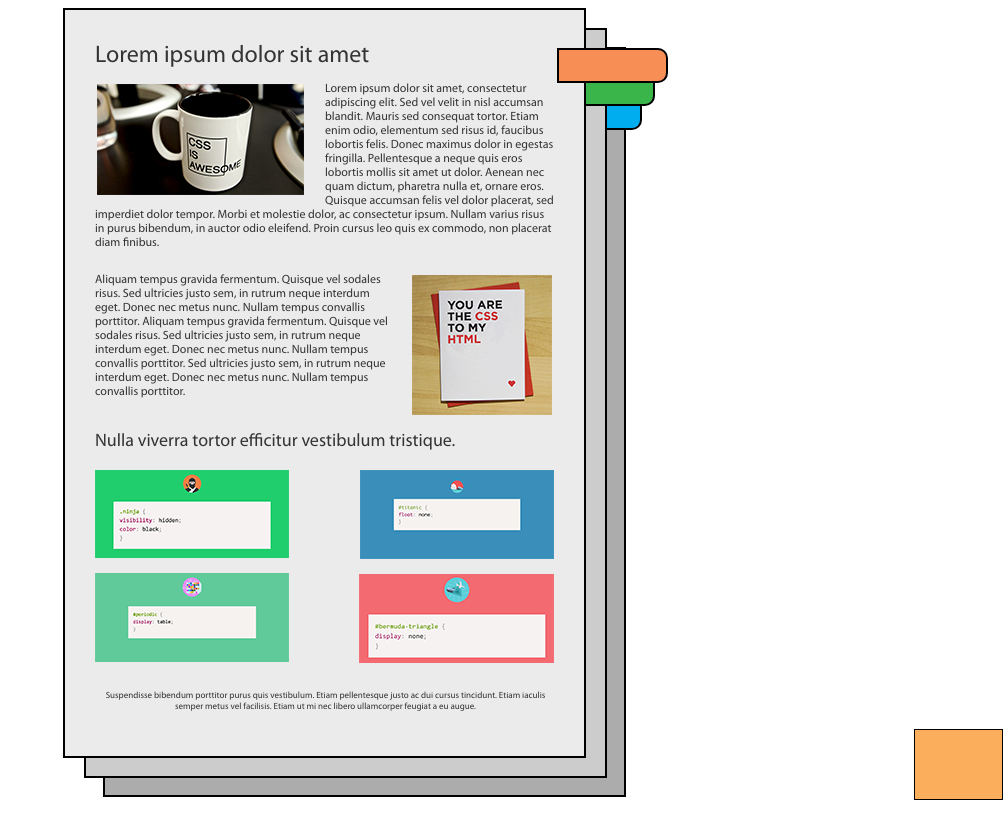
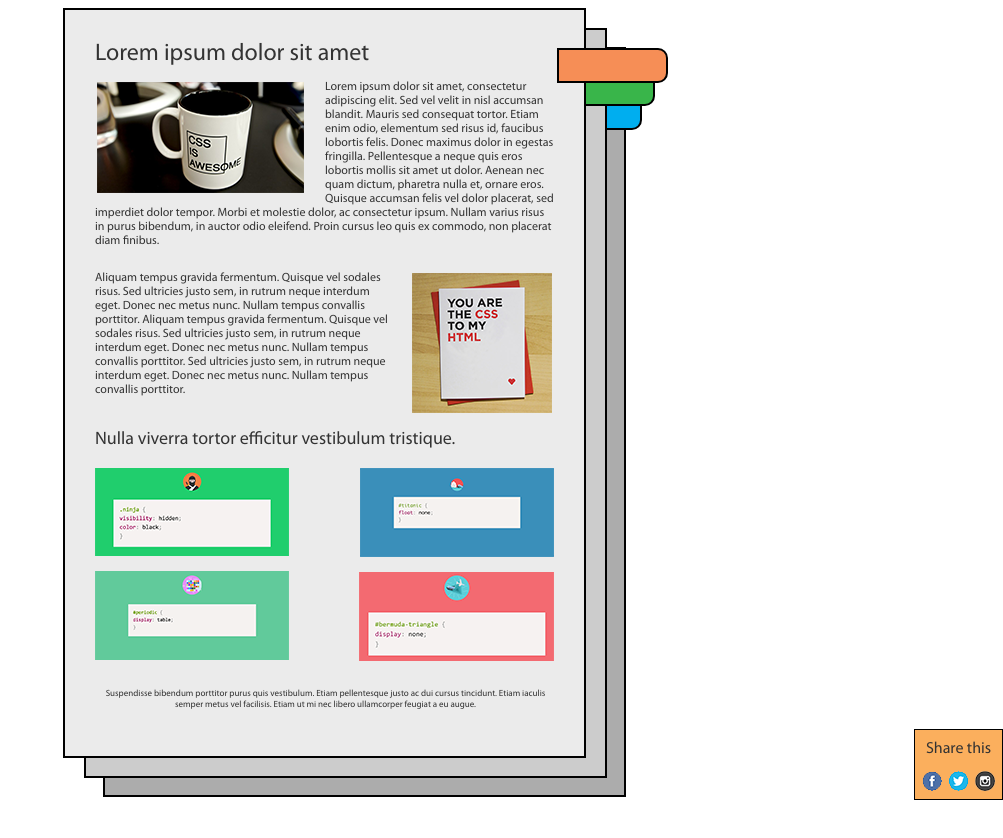
Before and after one commit to helenacroft/positioning-and-floats, a plain HTML site: page index.html in a window 1280 px wide. Shown: the top 838 px of the page, without its empty margins (277-1280 px from the left). Drawn offline with Linux system fonts and the light colour scheme.

Commit message:
posiyiononf-and-floats/new feature: share-block finished

```diff
--- a/css/style.css
+++ b/css/style.css
@@ -13,7 +13,6 @@ body{
   	font-family: 'MyriadProRegular';
   	text-align: left;
   	color: #333333;
-
 }
 .container{
 	width: 560px;
@@ -65,9 +64,7 @@ body{
 	right: -84px;
 }
 .content{
-	margin-left:30px;
-	margin-right:30px;
-	margin-top:32px;
+	margin:30px;
 }
 article:nth-last-child(1) {
 	display: inline-block;
@@ -124,6 +121,14 @@ h2{
 	border: 1px solid black;
 	width: 87px;
 	height: 69px;
+}
+.share p{
+	margin-top: 10px;
+	margin-bottom: 12px;
 	text-align: center;
 	font-size: 16px;
 }
+.share img{
+	float:left;
+	margin-left: 7px;
+}
--- a/index.html
+++ b/index.html
@@ -4,7 +4,6 @@
     <meta charset="utf-8">
     <title>Positioning and floats</title>
     <link rel="stylesheet" href="css/style.css">
-    <link href="https://fonts.googleapis.com/css?family=PT+Sans" rel="stylesheet">
   </head>
   <body>
     <div class="container">
@@ -43,7 +42,10 @@
         </div>
         <div class="bookmarks bookmark-3"></div>
         <div class="share">
-
+          <p>Share this</p>
+          <img src="images/facebook-icon.png" alt="Share with Facebook">
+          <img src="images/twitter-icon.png" alt="Share with Twitter">
+          <img src="images/instagram-icon.png" alt="Share with Instagram">
         </div>
       </div>
     </div>
```
Also changed, not shown: images/facebook-icon.png (added), images/instagram-icon.png (added), images/twitter-icon.png (added).
